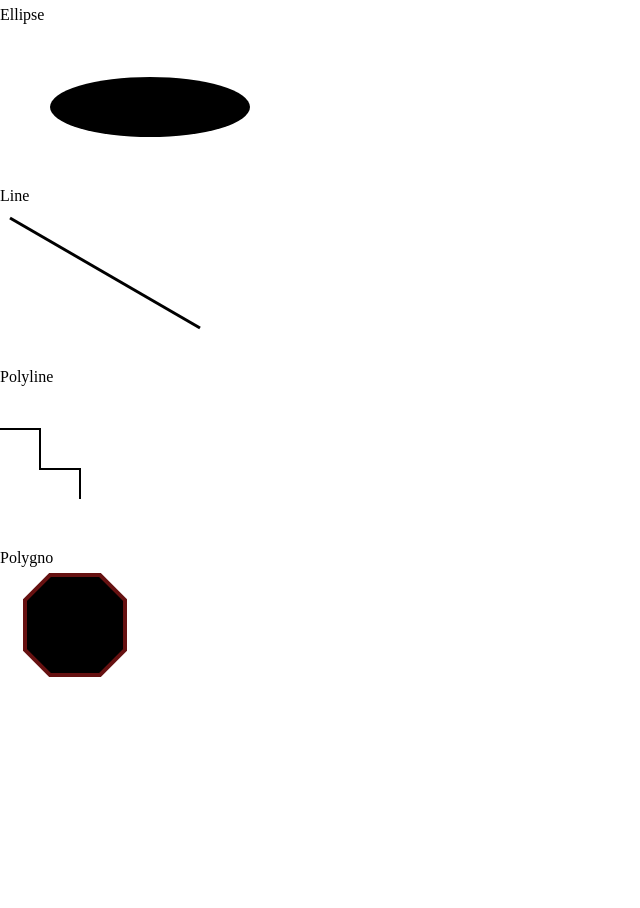
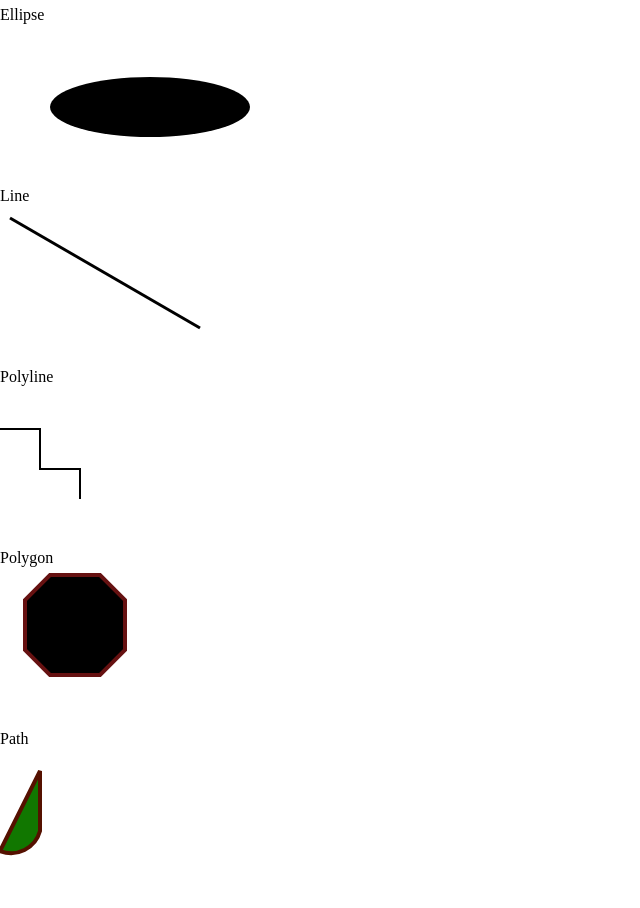
Before and after one commit to cmpereirasi/Curso-SVG-Willian-Justen-flexbox, a website: page app/index.html in a window 1280 px wide. Shown: the part 383-1291 px from the top of the page, without its empty margins (0-640 px from the left). Before the commit the page ends 1110 px from the top, so only its background shows below. Drawn offline with Linux system fonts and the light colour scheme; files that its build step writes are made by us from their sources.

Commit message:
Formas basicas -Elemento Path

```diff
--- a/app/index.html
+++ b/app/index.html
@@ -47,9 +47,21 @@
             </div>
 
             <div class="svg-item">
-                <h2>Polygno</h2>
+                <h2>Polygon</h2>
                 <svg>
                     <polygon points="50,5 100,5 125,30 125,80 100,105 50,105 25,80 25,30" fill="#000" stroke="#611" stroke-width="4"/>
+                </svg>
+            </div>
+
+            <div class="svg-item">
+                <h2>Path</h2>
+                <svg>
+                  <path
+                    stroke="#510"
+                    stroke-width="4"
+                    fill="#170"
+                    d="M40,20 L40,80 A30,30 1,0 100,100z"
+                  />
                 </svg>
             </div>
         </section>
```
